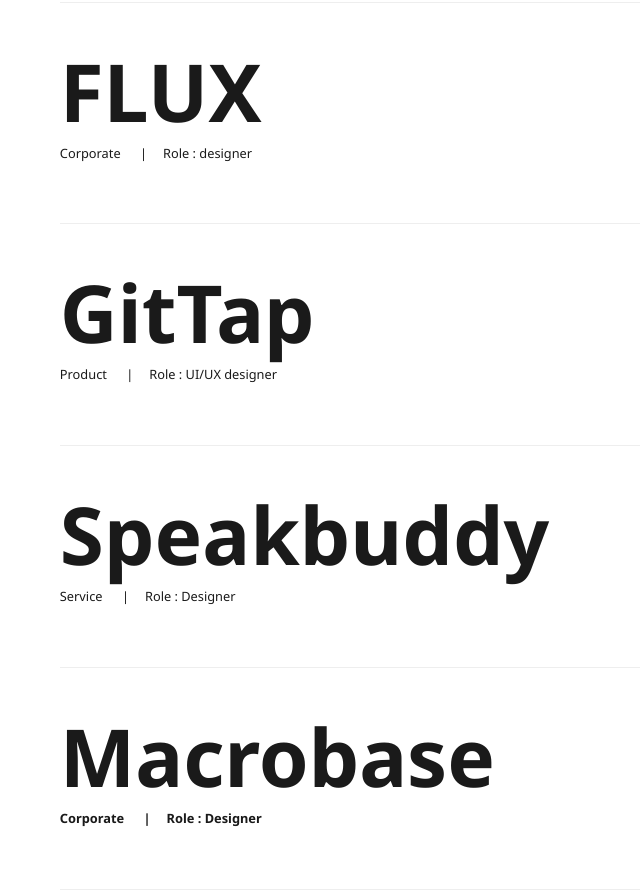
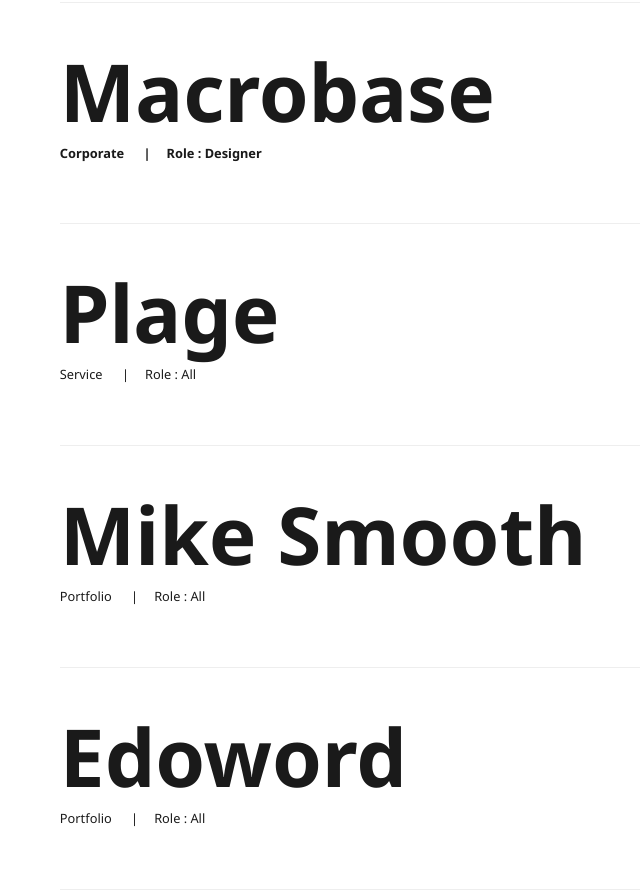
Before and after one commit to ReoYweb/Yoshioka_Reo, a plain HTML site: page index.html in a window 1280 px wide. Shown: the part 1832-2725 px from the top of the page, without its empty margins (62-702 px from the left). Drawn offline with nearby package versions, Linux system fonts and the light colour scheme; files whose address does not match are found by name.

Commit message:
“修正”

```diff
--- a/index.html
+++ b/index.html
@@ -105,48 +105,6 @@
             </ul>
           </div>
         </a>
-        <a href="https://flux.jp/" target="_blank">
-          <div class="client">
-            <h2 class="client__title">FLUX</h2>
-            <ul class="client__list">
-              <li>
-                Corporate
-                <span>|</span>
-              </li>
-              <li>
-                Role : designer
-              </li>
-            </ul>
-          </div>
-        </a>
-        <a href="https://www.gittap.jp/" target="_blank">
-          <div class="client">
-            <h2 class="client__title">GitTap</h2>
-            <ul class="client__list">
-              <li>
-                Product
-                <span>|</span>
-              </li>
-              <li>
-                Role : UI/UX designer
-              </li>
-            </ul>
-          </div>
-        </a>
-         <a href="https://business.speakbuddy-personalcoaching.com/" target="_blank">
-          <div class="client">
-            <h2 class="client__title">Speakbuddy</h2>
-            <ul class="client__list">
-              <li>
-                Service
-                <span>|</span>
-              </li>
-              <li>
-                Role : Designer
-              </li>
-            </ul>
-          </div>
-        </a>
         <a href="https://macrobase.jp/" target="_blank">
           <div class="client">
             <h2 class="client__title">Macrobase
@@ -175,7 +133,34 @@
             </ul>
           </div>
         </a>
-
+        <a href="https://reoyweb.github.io/MikeSmooth/" target="_blank">
+          <div class="client">
+            <h2 class="client__title">Mike Smooth</h2>
+            <ul class="client__list">
+              <li>
+                Portfolio
+                <span>|</span>
+              </li>
+              <li>
+                Role : All
+              </li>
+            </ul>
+          </div>
+        </a>
+        <a href="https://reoyweb.github.io/Edoword_html/" target="_blank">
+          <div class="client">
+            <h2 class="client__title">Edoword</h2>
+            <ul class="client__list">
+              <li>
+                Portfolio
+                <span>|</span>
+              </li>
+              <li>
+                Role : All
+              </li>
+            </ul>
+          </div>
+        </a>
         <a href="./images/bunner.jpg" target="_blank">
           <div class="client">
             <h2 class="client__title">Banner</h2>
```
Also changed, not shown: 2 other files.
